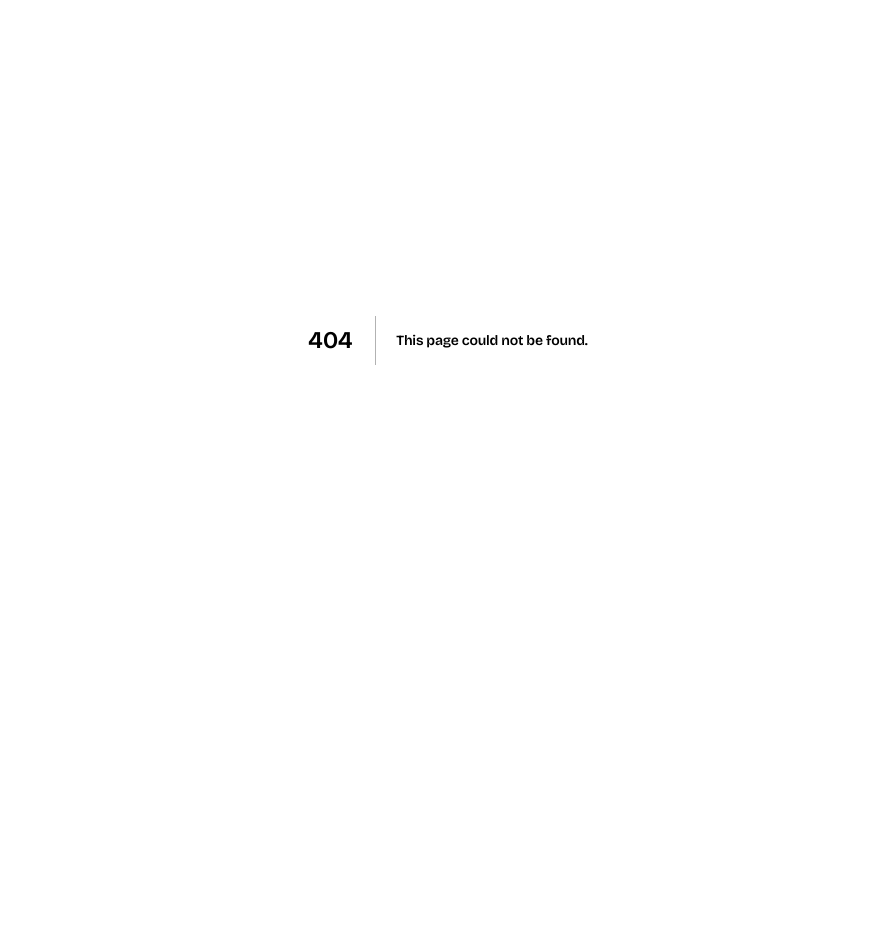
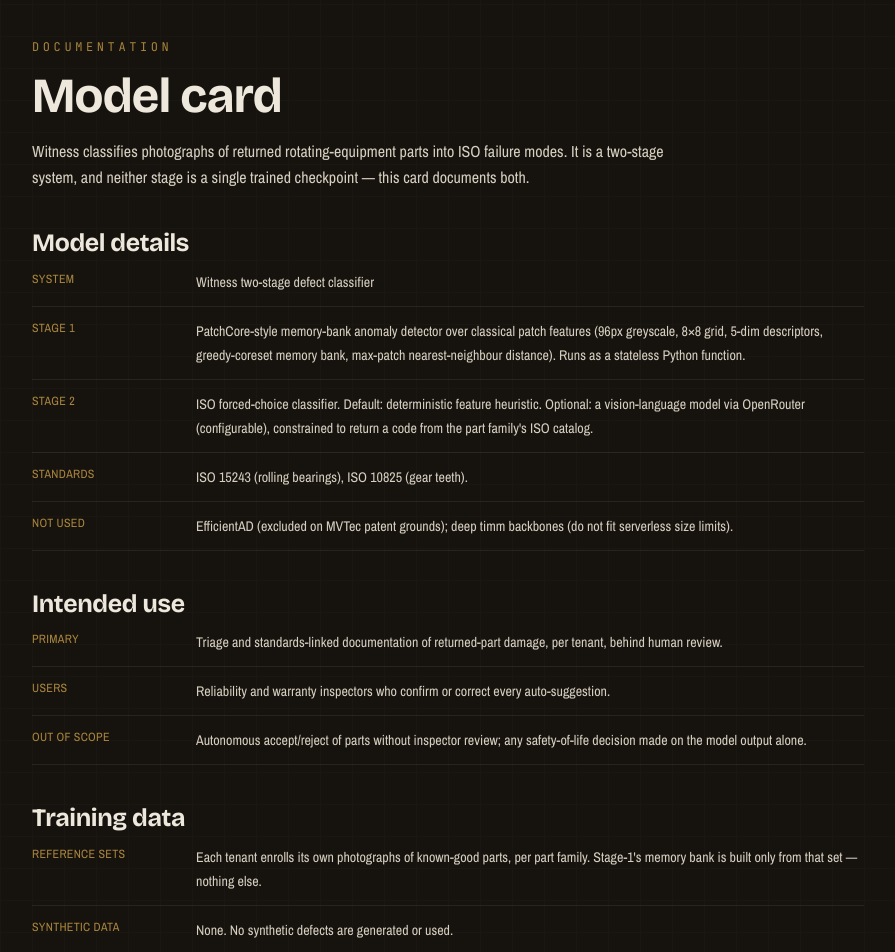
Before and after one commit to kandulanikhilvarma/witness, a Next.js app: page /model-card in a window 1280 px wide. Before the commit this address had no page. Shown: the part 60-1012 px from the top of the page, without its empty margins (192-1087 px from the left). Before the commit the page ends 800 px from the top, so only its background shows below. Built offline with nearby package versions, Linux system fonts and the light colour scheme.

Commit message:
Add model card

```diff
--- /dev/null
+++ b/src/app/model-card/page.tsx
@@ -0,0 +1,71 @@
+import { PublicShell } from "@/components/public-shell";
+
+export const metadata = {
+  title: "Model card — Witness",
+  description: "Model card for the Witness two-stage defect classifier.",
+};
+
+export default function ModelCardPage() {
+  return (
+    <PublicShell>
+      <p className="font-mono text-2xs uppercase tracking-[0.3em] text-brass">Documentation</p>
+      <h1 className="mt-3 font-display text-4xl text-paper">Model card</h1>
+      <p className="mt-4 max-w-2xl text-paper-2">
+        Witness classifies photographs of returned rotating-equipment parts into
+        ISO failure modes. It is a two-stage system, and neither stage is a single
+        trained checkpoint — this card documents both.
+      </p>
+
+      <Section title="Model details">
+        <Field k="System" v="Witness two-stage defect classifier" />
+        <Field k="Stage 1" v="PatchCore-style memory-bank anomaly detector over classical patch features (96px greyscale, 8×8 grid, 5-dim descriptors, greedy-coreset memory bank, max-patch nearest-neighbour distance). Runs as a stateless Python function." />
+        <Field k="Stage 2" v="ISO forced-choice classifier. Default: deterministic feature heuristic. Optional: a vision-language model via OpenRouter (configurable), constrained to return a code from the part family's ISO catalog." />
+        <Field k="Standards" v="ISO 15243 (rolling bearings), ISO 10825 (gear teeth)." />
+        <Field k="Not used" v="EfficientAD (excluded on MVTec patent grounds); deep timm backbones (do not fit serverless size limits)." />
+      </Section>
+
+      <Section title="Intended use">
+        <Field k="Primary" v="Triage and standards-linked documentation of returned-part damage, per tenant, behind human review." />
+        <Field k="Users" v="Reliability and warranty inspectors who confirm or correct every auto-suggestion." />
+        <Field k="Out of scope" v="Autonomous accept/reject of parts without inspector review; any safety-of-life decision made on the model output alone." />
+      </Section>
+
+      <Section title="Training data">
+        <Field k="Reference sets" v="Each tenant enrolls its own photographs of known-good parts, per part family. Stage-1's memory bank is built only from that set — nothing else." />
+        <Field k="Synthetic data" v="None. No synthetic defects are generated or used." />
+        <Field k="Bundled datasets" v="The dataset registry admits only redistribution-clean licences; MVTec, Kolektor and similar are excluded or cite-only." />
+      </Section>
+
+      <Section title="Metrics">
+        <Field k="Stage-1 threshold" v="Calibrated leave-one-image-out from the reference set's own scores, times a tunable margin. Reported per enrolment (bank size, reference-score spread)." />
+        <Field k="Stage-2 confidence" v="Gated at 0.7: at or above auto-files, below routes to the review queue. The gate, not the model source, decides." />
+        <Field k="Caveat" v="These are operational calibration figures, not benchmark accuracy on a held-out defect set — this is a per-tenant system without one." />
+      </Section>
+
+      <Section title="Ethical considerations & limitations">
+        <Field k="Human authority" v="The inspector's determination overrides the model and is what downstream analytics and warranty reports use." />
+        <Field k="Provenance" v="Model output is retained immutably alongside the human decision, so a disputed classification is auditable." />
+        <Field k="Small reference sets" v="Below ~20 reference images the normal-set is unstable; results are marked indicative and the human review load rises." />
+        <Field k="Distribution shift" v="Lighting or camera changes from the enrolled set inflate anomaly scores; retraining the reference set is the remedy." />
+      </Section>
+    </PublicShell>
+  );
+}
+
+function Section({ title, children }: { title: string; children: React.ReactNode }) {
+  return (
+    <section className="mt-10">
+      <h2 className="font-display text-xl text-paper">{title}</h2>
+      <dl className="mt-3 space-y-3">{children}</dl>
+    </section>
+  );
+}
+
+function Field({ k, v }: { k: string; v: string }) {
+  return (
+    <div className="grid gap-1 border-b border-iron/15 pb-3 sm:grid-cols-[160px_1fr]">
+      <dt className="text-2xs uppercase tracking-wide text-brass">{k}</dt>
+      <dd className="text-sm leading-6 text-paper-2">{v}</dd>
+    </div>
+  );
+}
```
